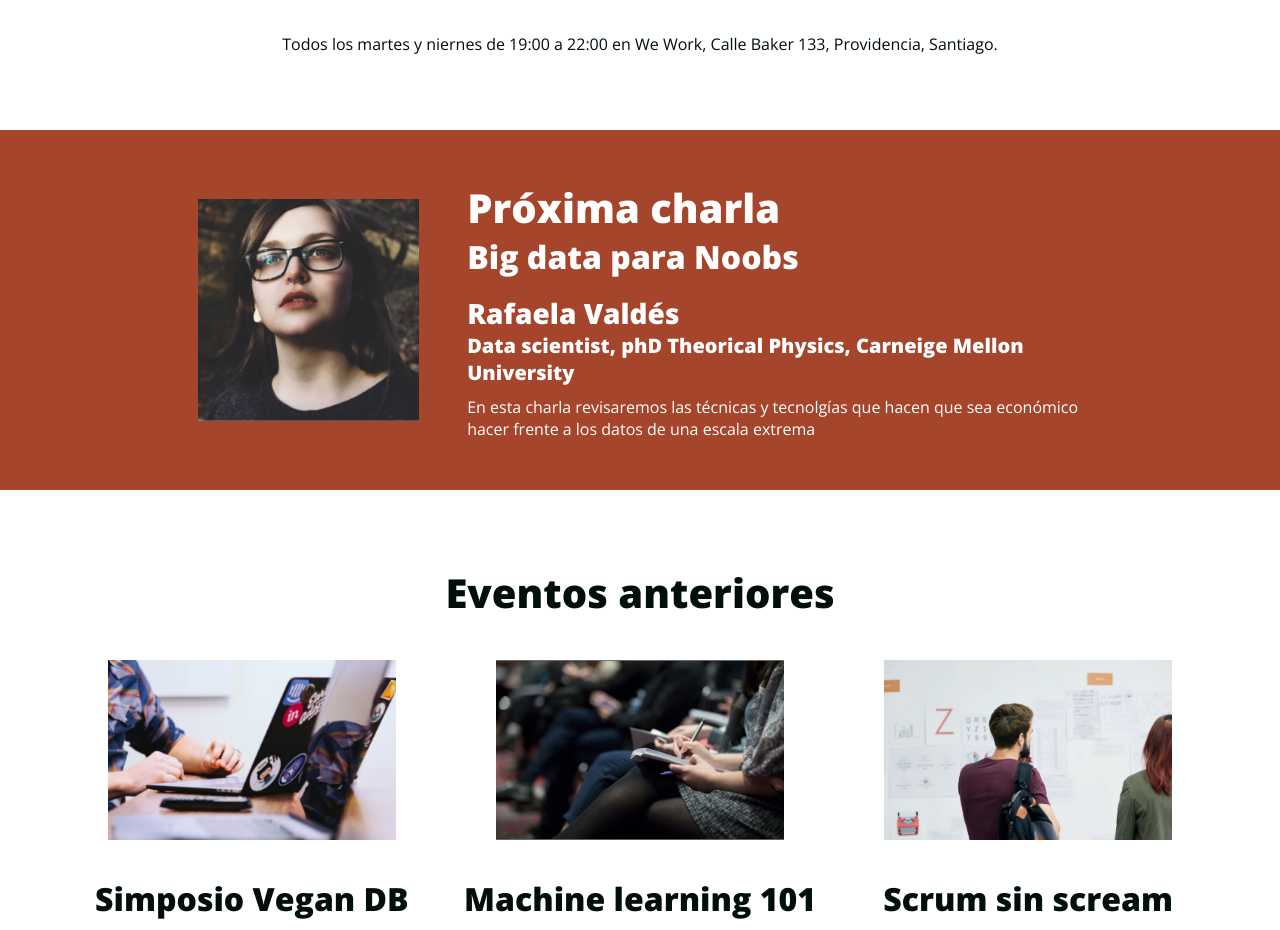
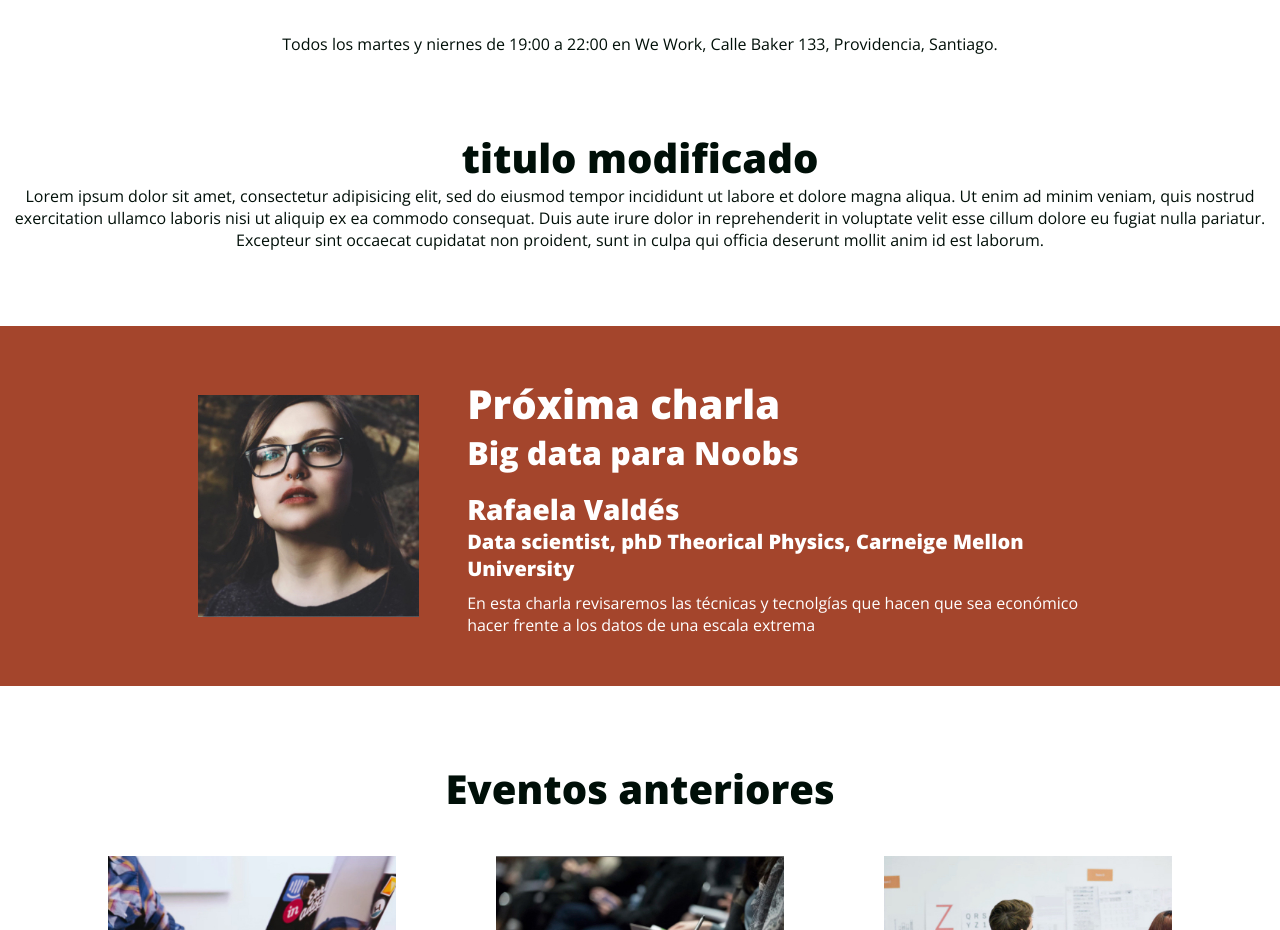
Before and after one commit to jorgearcos/meet-coffee, a plain HTML site: page index.html in a window 1280 px wide. Shown: the part 940-1870 px from the top of the page. Drawn offline with nearby package versions, Linux system fonts and the light colour scheme.

Commit message:
nuevo texto meet&coffee

```diff
--- a/index.html
+++ b/index.html
@@ -31,6 +31,11 @@
       <img src="assets/img/we-work.jpg" alt="We work location">
       <h2>¿Dónde nos juntamos?</h2>
       <p>Todos los martes y niernes de 19:00 a 22:00 en We Work, Calle Baker 133, Providencia, Santiago.</p>
+    </section>
+
+    <section>
+      <h2>titulo modificado</h2>
+      <p>Lorem ipsum dolor sit amet, consectetur adipisicing elit, sed do eiusmod tempor incididunt ut labore et dolore magna aliqua. Ut enim ad minim veniam, quis nostrud exercitation ullamco laboris nisi ut aliquip ex ea commodo consequat. Duis aute irure dolor in reprehenderit in voluptate velit esse cillum dolore eu fugiat nulla pariatur. Excepteur sint occaecat cupidatat non proident, sunt in culpa qui officia deserunt mollit anim id est laborum.</p>
     </section>
 
     <section id="proximo-charla" class="sweet-brown">
```
